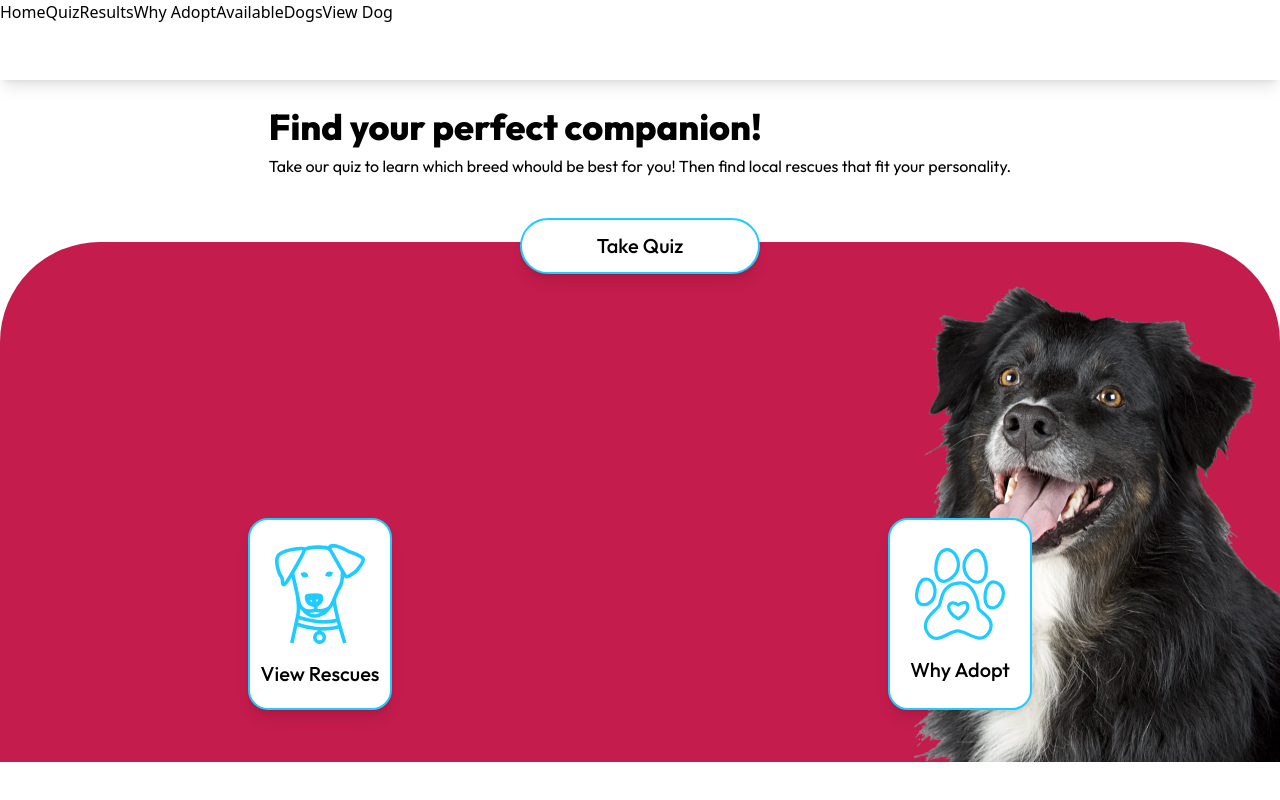
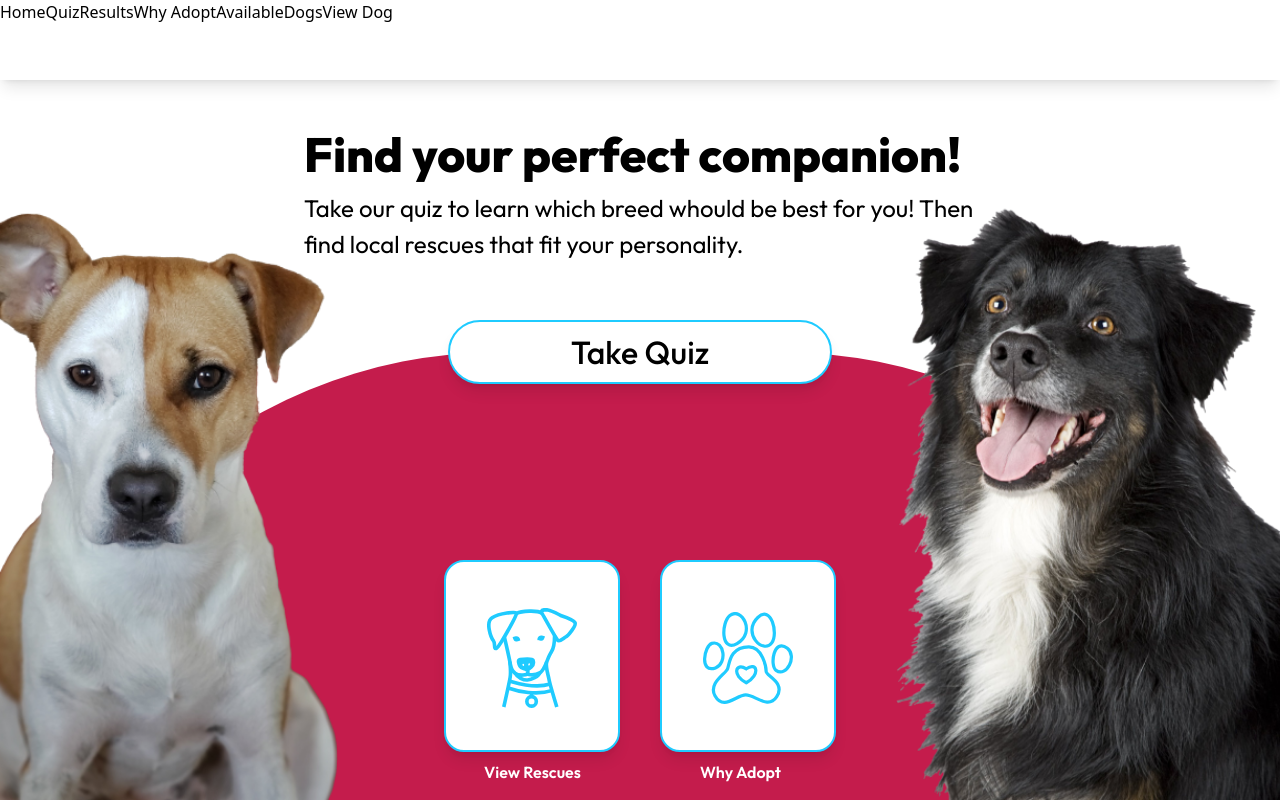
Before and after one commit to Mariessa-Pinto/rescue-radar, a Next.js app: page / in a window 1280 px wide. Built offline with nearby package versions, Linux system fonts and the light colour scheme.

Commit message:
home made responsive

```diff
--- a/src/components/LargeButton/index.tsx
+++ b/src/components/LargeButton/index.tsx
@@ -3,7 +3,7 @@ import Link from "next/link";
 const LargeButton = ({ text, link }: ILargeButton) => {
     return (
         <Link href={link}>
-            <button className={`rounded-full border-2 w-60 h-14 border-blue font-outfit text-xl font-medium bg-white shadow-lg`}>
+            <button className={`rounded-full border-2 w-60 h-14 border-blue font-outfit text-h4 font-medium bg-white shadow-lg lg:w-96 lg:h-16 lg:text-wh2`}>
                 {text}
             </button>
         </Link>
--- a/src/pages/index.tsx
+++ b/src/pages/index.tsx
@@ -2,45 +2,75 @@ import Image from 'next/image'
 import Navbar from '@/components/Navbar'
 import LargeButton from '@/components/LargeButton'
 import Link from 'next/link'
+import { useState, useEffect } from 'react';
 
 export default function Home() {
+  const [isLargeScreen, setIsLargeScreen] = useState<boolean>(false);
+
+  useEffect(() => {
+    const checkScreenSize = () => {
+      setIsLargeScreen(window.innerWidth >= 1024);
+    };
+    checkScreenSize();
+    window.addEventListener('resize', checkScreenSize);
+    return () => window.removeEventListener('resize', checkScreenSize);
+  }, []);
+
   return (
-    <main className={`flex min-h-screen flex-col items-center overflow-hidden`}>
+    <main className={`flex min-h-screen flex-col items-center overflow-hidden md:justify-between`}>
       <Navbar />
       <div className={`p-10 pt-5 pb-0`}>
-        <h1 className={`font-outfit text-h1 font-extrabold`}>Find your perfect companion!</h1>
-        <p className={`font-outfit text-base`}>Take our quiz to learn which breed whould be best for you! Then find local rescues that fit your personality.</p>
+        <h1 className={`font-outfit text-h1 font-extrabold md:text-th1 lg:text-wh1 lg:max-w-2xl`}>Find your perfect companion!</h1>
+        <p className={`font-outfit text-base md:text-tbase lg:max-w-2xl`}>Take our quiz to learn which breed whould be best for you! Then find local rescues that fit your personality.</p>
       </div>
       <div className={`h-65`}>
-        <div className={`flex justify-center mt-10 mb-neg2`}>
+        <div className={`flex justify-center mt-10 mb-neg2 md:mb-neg5 lg:mb-neg2`}>
           <LargeButton
             text="Take Quiz"
             link='/quiz'
           />
         </div>
-        <div className={`w-screen h-full bg-red rounded-tr-xl rounded-tl-xl bg-collie bg-no-repeat bg-bottom-right`}>
-          <div className={`flex flex-row justify-around h-90 items-end`}>
+        <div className={`w-screen h-full bg-red rounded-tr-xl rounded-tl-xl bg-no-repeat bg-bottom-right md:bg-bottom-right-md lg:bg-bottom-right-lg md:rounded-tr-2xl md:rounded-tl-2xl lg:rounded-tr-3xl lg:rounded-tl-3xl ${!isLargeScreen && 'bg-collie'}`}>
+        <div className={`hidden lg:block absolute bottom-0 left-0 z-10`}>
+            <Image
+              src={'/home/dog1.png'}
+              alt='Dog image'
+              height={350}
+              width={380}
+            />
+          </div>
+          <div className={`hidden lg:block absolute bottom-0 right-0 z-10`}>
+            <Image
+              src={'/home/collie.png'}
+              alt='Collie image'
+              height={350}
+              width={450}
+            />
+          </div>
+          <div className={`flex flex-row justify-around h-90 items-end md:flex-col md:items-start md:justify-center md:gap-10 md:ml-32 md:pt-20 lg:flex-row lg:ml-0 lg:pt-52`}>
             <Link href={'/availableDogs'}>
-              <div className={`rounded-button border-2 w-36 h-48 border-blue font-outfit text-xl font-medium bg-white flex flex-col items-center justify-center gap-4 pt-1 shadow-lg`}>
+              <div className={`rounded-button border-2 w-36 h-48 border-blue font-outfit text-xl font-medium bg-white flex flex-col items-center justify-center gap-4 pt-1 shadow-lg md:w-80 md:flex-row lg:flex-col lg:w-44`}>
                 <Image
                   src={'/home/dogs.svg'}
                   alt='dog head'
                   height={81}
                   width={90}
                 />
-                <h2>View Rescues</h2>
+                <h2 className={`block lg:hidden`}>View Rescues</h2>
               </div>
+              <h2 className={`hidden lg:block font-outfit text-base text-white font-semibold pl-10 pt-2`}>View Rescues</h2>
             </Link>
             <Link href={'/whyAdopt'}>
-              <div className={`rounded-button border-2 w-36 h-48 border-blue font-outfit text-xl font-medium bg-white flex flex-col items-center justify-center gap-4 pt-1 shadow-lg`}>
+              <div className={`rounded-button border-2 w-36 h-48 border-blue font-outfit text-xl font-medium bg-white flex flex-col items-center justify-center gap-4 pt-1 shadow-lg md:w-80 md:flex-row lg:flex-col lg:w-44 z-20`}>
                 <Image
                   src={'/home/why.svg'}
                   alt='paw rpint with heart'
                   height={87}
                   width={90}
                 />
-                <h2>Why Adopt</h2>
+                <h2 className={`block lg:hidden`}>Why Adopt</h2>
               </div>
+              <h2 className={`hidden lg:block font-outfit text-base text-white font-semibold pl-10 pt-2`}>Why Adopt</h2>
             </Link>
           </div>
         </div>
--- a/tailwind.config.ts
+++ b/tailwind.config.ts
@@ -14,6 +14,11 @@ const config: Config = {
       fontSize: {
         base: '16px',
         'h1': '36px',
+        'h4':'20px',
+        'th1': '58px',
+        'tbase': '24px',
+        'wh1': '48px',
+        'wh2': '32px',
       },
       height: {
         '65': '65vh',
@@ -42,13 +47,18 @@ const config: Config = {
       },
       backgroundPosition: {
         'bottom-right': 'calc(100%) 10px',
+        'bottom-right-md': 'calc(100%) 160px',
+        'bottom-right-lg': 'calc(100%) 10px',
       },
       borderRadius: {
         'xl': '100px',
         'button': '20px',
+        '2xl': '300px',
+        '3xl': '500px',
       },
       margin: {
         'neg2': '-2rem',
+        'neg5': '-5rem',
       }
     },
   },
```
Also changed, not shown: public/home/dog1.png (added).
